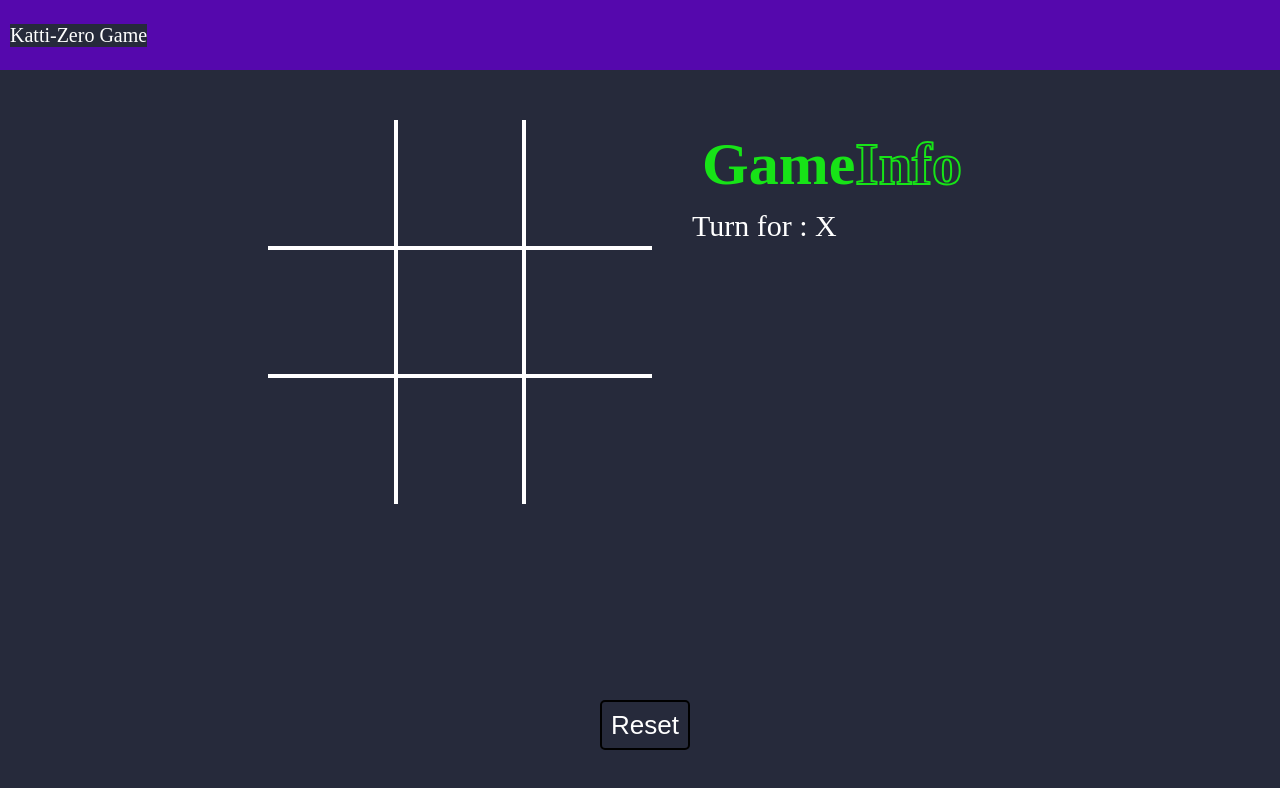
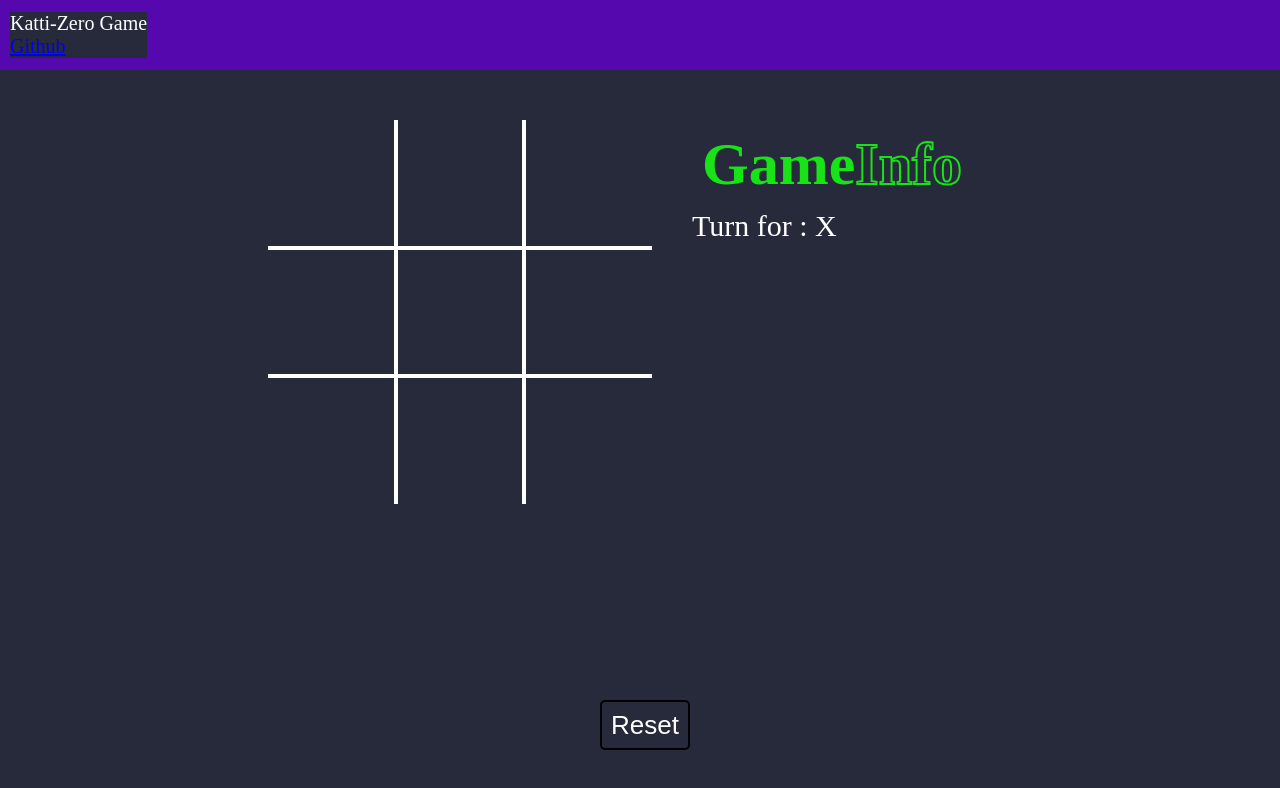
Before and after one commit to Soulfucker/tik-tok-tak, a plain HTML site: page index.html in a window 1280 px wide. Drawn offline with Linux system fonts and the light colour scheme.

Commit message:
Update index.html

```diff
--- a/index.html
+++ b/index.html
@@ -134,6 +134,7 @@ nav ul{
             <li>Katti-Zero Game</li>
             <!-- <li>Whatsapp</li>
             <li>Gmail</li> -->
+            <li><a href="https://github.com/aakashsaini09">Github</a></li>
         </ul>
     </nav>
     <div class="gamecontainer">
```
